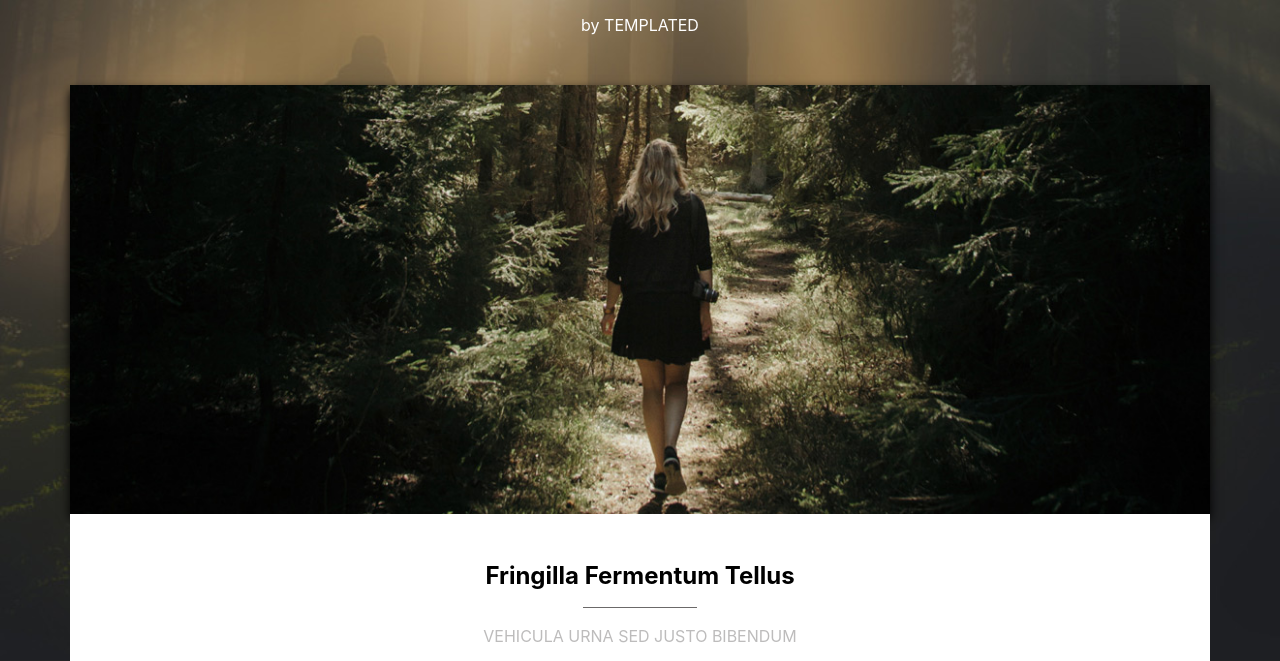
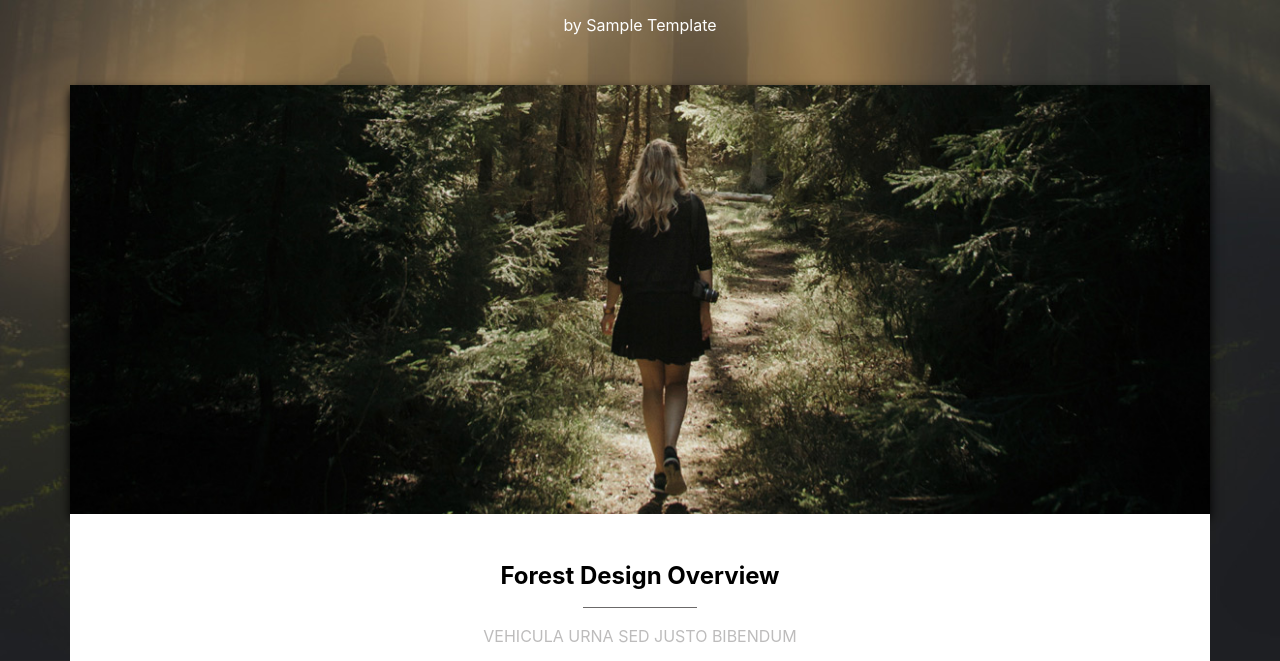
Before and after one commit to lalitroshankhede/forestDesignTemplate, a plain HTML site: page index.html in a window 1280 px wide. Shown: the part 139-800 px from the top of the page. Drawn offline with nearby package versions, Linux system fonts and the light colour scheme.

Commit message:
commit changes

```diff
--- a/index.html
+++ b/index.html
@@ -50,7 +50,7 @@
     <div class="container-fluid" style=" text-align: center; margin-top: 5%; width:100%;">
         <a href="#" style="text-decoration:none;">
             <p style="font-size:3rem; font-weight:bold;color:white;"> Caminar</p>
-            <span style="color:white; text-align: center;"> by TEMPLATED</span> </a><br><br><br>
+            <span style="color:white; text-align: center;"> by Sample Template </span> </a><br><br><br>
     </div>
     <div class="container">
         <div class="row">
@@ -59,7 +59,7 @@
 
 
             <div class="text-1" style="background-color:white; width:100%; height:auto;"><br><br>
-                <h4 style="color:black; font-weight:bold; text-align: center;">Fringilla Fermentum Tellus</h4>
+                <h4 style="color:black; font-weight:bold; text-align: center;">Forest Design Overview</h4>
                 <hr style="height:1px;width:10%; border:none;    background-color:rgb(107, 105, 105);">
 
                 <p style=" color:rgb(189, 188, 188); text-align: center;">VEHICULA URNA SED JUSTO BIBENDUM</p>
```
